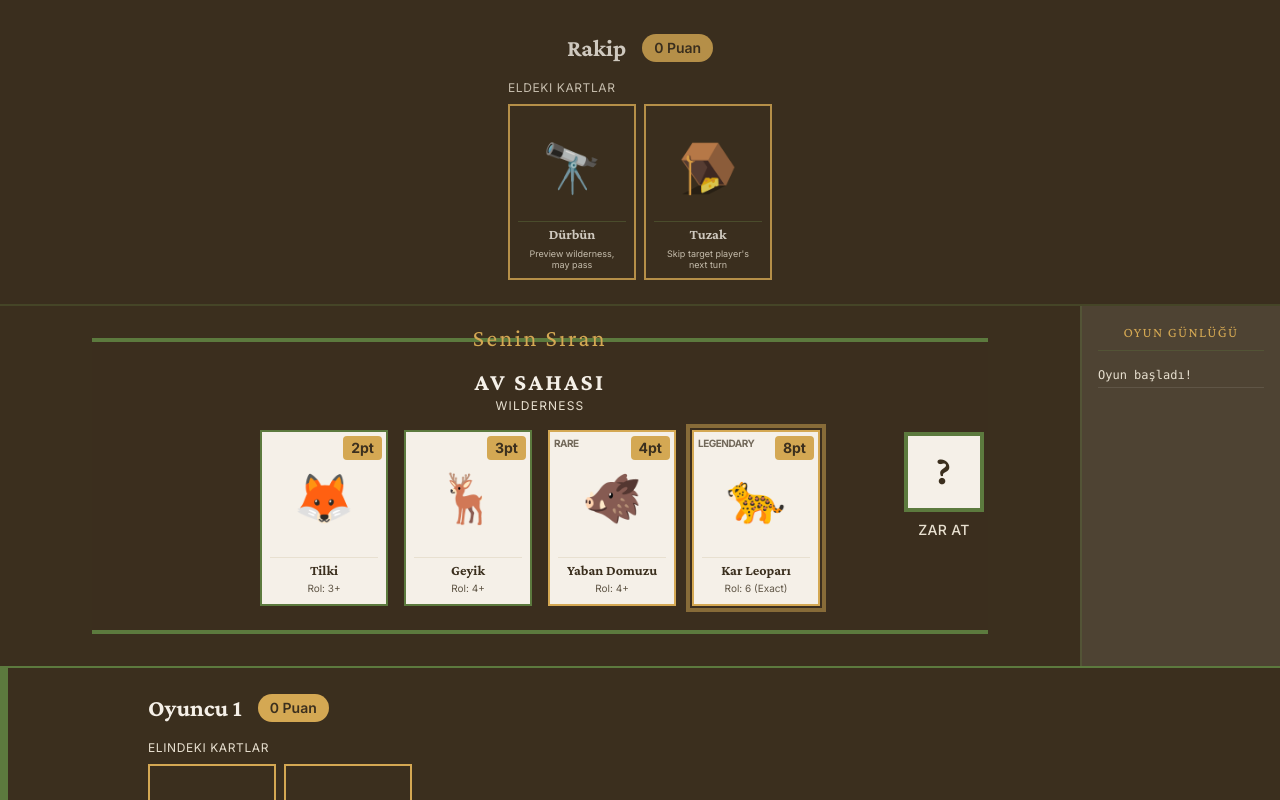
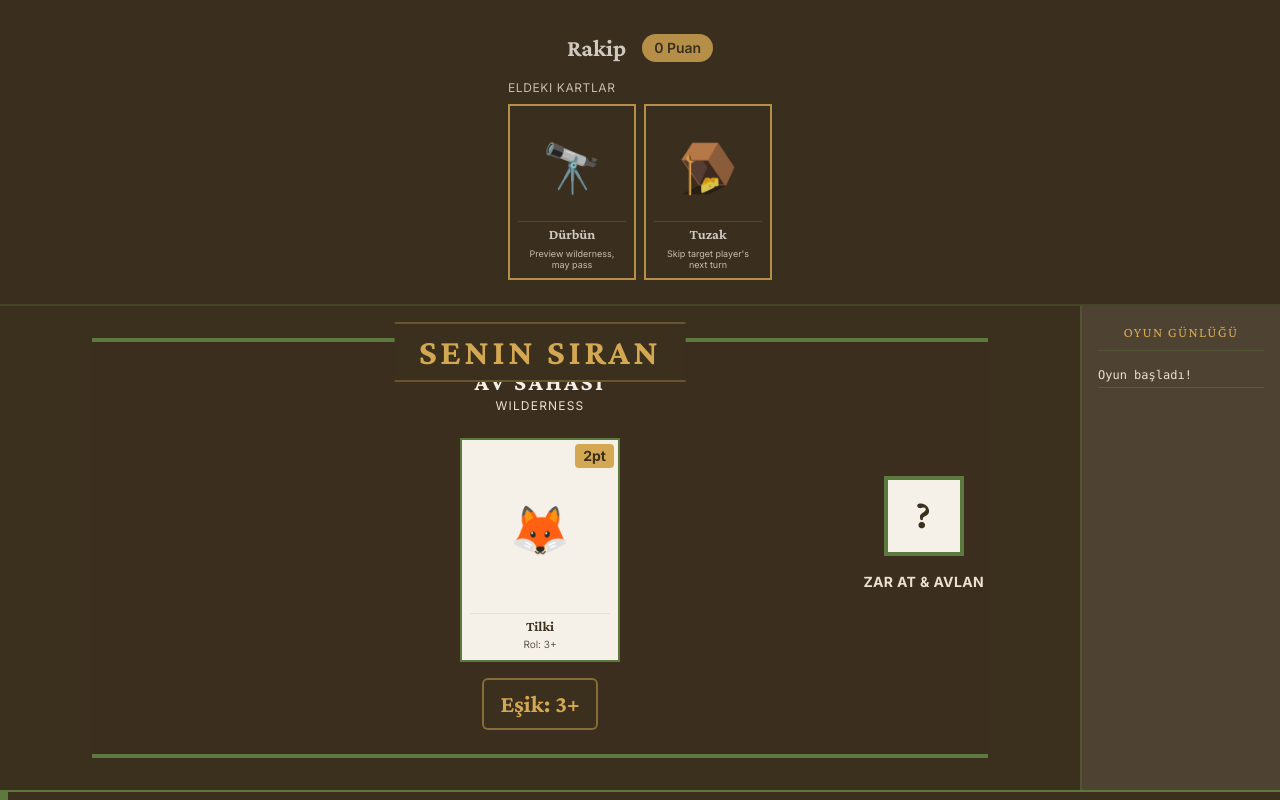
Before and after one commit to mustafa4631/project-hunter, a Next.js app: page /game in a window 1280 px wide. Both pictures are taken after a click on the button "Oyuna Başla". Shown: the top 800 px of the page. Built offline with nearby package versions, Linux system fonts and the light colour scheme.

Commit message:
refactor: consolidate game flow into rollAndClaim and restrict wilderness to single active prey

```diff
--- a/src/features/board/components/GameBoard.tsx
+++ b/src/features/board/components/GameBoard.tsx
@@ -92,7 +92,7 @@ export function GameBoard() {
 
         {/* Main Center Area */}
         <div className="flex-1 flex flex-col items-center justify-center gap-8 p-8 relative">
-          <div className="absolute top-4 font-serif text-2xl text-gold tracking-widest">
+          <div className="absolute top-4 left-1/2 -translate-x-1/2 font-serif text-4xl font-bold text-gold tracking-widest uppercase bg-earth-dark px-6 py-2 border-y-2 border-gold/30 z-20">
             {isPlayer1Turn ? 'Senin Sıran' : 'Rakibin Sırası'}
           </div>
           <WildernessZone />
--- a/src/features/board/components/WildernessZone.tsx
+++ b/src/features/board/components/WildernessZone.tsx
@@ -6,18 +6,17 @@ import useGameStore from '@/store/gameStore'
 import { cn } from '@/lib/utils'
 
 /**
- * Center play area showing available prey
+ * Center play area showing the current active prey
  */
 export function WildernessZone({ className, ...props }: React.HTMLAttributes<HTMLDivElement>) {
-  const { wilderness, diceRolled, diceValue, claimPrey, currentPlayerIndex, players } = useGameStore()
+  const { wilderness } = useGameStore()
 
-  const currentPlayer = players[currentPlayerIndex]
-  const isAITurn = currentPlayer?.isAI
+  const currentCard = wilderness[0]
 
   return (
     <div
       className={cn(
-        'flex flex-col items-center gap-4 p-6 bg-earth-dark/80 border-y-4 border-forest w-full max-w-4xl mx-auto',
+        'flex flex-col items-center gap-6 p-6 bg-earth-dark/80 border-y-4 border-forest w-full max-w-4xl mx-auto',
         className
       )}
       {...props}
@@ -31,42 +30,24 @@ export function WildernessZone({ className, ...props }: React.HTMLAttributes<HTM
         </span>
       </div>
 
-      <div className="flex flex-row justify-center gap-4 flex-wrap">
-        {wilderness.map((card, idx) => {
-          let canClaim = false
-          if (diceRolled && diceValue !== null) {
-            canClaim = card.id === 'p_leopard' ? diceValue === 6 : diceValue >= card.diceThreshold
-          }
-
-          const isInteractable = diceRolled && !isAITurn
-          const isClickable = isInteractable && canClaim
-
-          return (
-            <div
-              key={card.id || idx}
-              onClick={() => isClickable ? claimPrey(card.id) : undefined}
-              className={cn(
-                "transition-all",
-                isInteractable && !canClaim && "opacity-40",
-                isClickable && "cursor-pointer scale-105"
-              )}
-            >
+      <div className="flex flex-col items-center justify-center">
+        {currentCard ? (
+          <div className="flex flex-col items-center gap-4">
+            <div className="w-40 h-56">
               <PreyCard
-                card={card}
-                className={cn(isClickable && "border-gold shadow-none outline outline-4 outline-gold/50 outline-offset-2")}
+                card={currentCard}
+                className="w-full h-full shadow-none"
               />
             </div>
-          )
-        })}
-        {/* Fill empty slots with placeholders if needed, assuming exactly 4 for now */}
-        {Array.from({ length: Math.max(0, 4 - wilderness.length) }).map((_, idx) => (
-          <div
-            key={`empty-${idx}`}
-            className="w-32 h-44 border-2 border-dashed border-forest/50 bg-earth-dark flex items-center justify-center opacity-50"
-          >
-            <span className="text-forest text-2xl">?</span>
+            <div className="font-serif text-2xl text-gold font-bold bg-earth-dark px-4 py-2 border-2 border-gold/50 rounded-md">
+              Eşik: {currentCard.diceThreshold}{currentCard.id === 'p_leopard' ? ' (Tam 6)' : '+'}
+            </div>
           </div>
-        ))}
+        ) : (
+          <div className="w-40 h-56 border-2 border-dashed border-forest/50 bg-earth-dark flex items-center justify-center opacity-50">
+            <span className="text-forest text-2xl text-center">Doğa<br/>Boş</span>
+          </div>
+        )}
       </div>
     </div>
   )
--- a/src/features/dice/components/Dice.tsx
+++ b/src/features/dice/components/Dice.tsx
@@ -8,7 +8,7 @@ import useGameStore from '@/store/gameStore'
  * Visual representation of the Game Dice
  */
 export function Dice({ className, ...props }: React.HTMLAttributes<HTMLDivElement>) {
-  const { rollDice, diceValue, diceRolled, currentPlayerIndex, players, endTurn } = useGameStore()
+  const { rollAndClaim, diceValue, diceRolled, rollSuccess, currentPlayerIndex, players } = useGameStore()
 
   const currentPlayer = players[currentPlayerIndex]
   const isAITurn = currentPlayer?.isAI
@@ -16,11 +16,11 @@ export function Dice({ className, ...props }: React.HTMLAttributes<HTMLDivElemen
   const isDisabled = isAITurn || diceRolled
 
   return (
-    <div className="flex flex-col items-center gap-2">
+    <div className="flex flex-col items-center gap-4">
       <div
         role="button"
         tabIndex={isDisabled ? -1 : 0}
-        onClick={() => !isDisabled && rollDice()}
+        onClick={() => !isDisabled && rollAndClaim()}
         className={cn(
           'flex items-center justify-center w-20 h-20 bg-parchment border-4 transition-colors select-none',
           diceRolled ? 'border-gold' : 'border-forest',
@@ -34,17 +34,20 @@ export function Dice({ className, ...props }: React.HTMLAttributes<HTMLDivElemen
           {diceValue !== null ? diceValue : '?'}
         </span>
       </div>
-      <div className="flex flex-col items-center">
-        <span className={cn("font-sans text-sm font-medium tracking-wide uppercase", diceRolled ? "text-gold" : "text-parchment-dark")}>
-          {diceRolled ? 'Av Seç!' : 'Zar At'}
-        </span>
-        {diceRolled && !isAITurn && (
-          <button
-            onClick={endTurn}
-            className="mt-2 text-xs text-parchment-dark underline hover:text-parchment"
-          >
-            Turu Bitir
-          </button>
+      <div className="flex flex-col items-center min-h-[3rem]">
+        {!diceRolled ? (
+          <span className="font-sans text-sm font-bold tracking-wide uppercase text-parchment-dark">
+            Zar At & Avlan
+          </span>
+        ) : (
+          <div className="text-center font-bold">
+            {rollSuccess === true && (
+              <span className="text-gold block">✓ Avlandı!</span>
+            )}
+            {rollSuccess === false && (
+              <span className="text-parchment-dark/70 block">✗ Yetersiz — sıra rakibe geçti</span>
+            )}
+          </div>
         )}
       </div>
     </div>
--- a/src/store/gameStore.ts
+++ b/src/store/gameStore.ts
@@ -1,11 +1,10 @@
 import { create } from 'zustand'
-import { GameState, PreyCard, ToolCard, Player } from '@/types/game'
+import { GameState, Player } from '@/types/game'
 import { PREY_CARDS, TOOL_CARDS } from '@/features/cards/data/cards'
 
 export interface GameStore extends GameState {
   initGame: (playerName: string) => void
-  rollDice: () => void
-  claimPrey: (preyId: string) => void
+  rollAndClaim: () => void
   endTurn: () => void
   playTrap: (targetPlayerId: string) => void
   playBinoculars: () => void
@@ -16,6 +15,7 @@ export interface GameStore extends GameState {
 
   diceValue: number | null
   diceRolled: boolean
+  rollSuccess: boolean | null
   binocularsActive: boolean
   pendingTrapTarget: boolean
   gameMessage: string
@@ -46,6 +46,7 @@ const useGameStore = create<GameStore>()((set, get) => ({
 
   diceValue: null,
   diceRolled: false,
+  rollSuccess: null,
   binocularsActive: false,
   pendingTrapTarget: false,
   gameMessage: '',
@@ -57,7 +58,7 @@ const useGameStore = create<GameStore>()((set, get) => ({
     const shuffledPrey = shuffleArray([...PREY_CARDS])
     const shuffledTools = shuffleArray([...TOOL_CARDS])
 
-    const wilderness = shuffledPrey.splice(0, 4)
+    const wilderness = shuffledPrey.splice(0, 1) // Exactly 1 card
 
     const player1: Player = {
       id: 'p1',
@@ -94,6 +95,7 @@ const useGameStore = create<GameStore>()((set, get) => ({
       log: ['Oyun başladı!'],
       diceValue: null,
       diceRolled: false,
+      rollSuccess: null,
       binocularsActive: false,
       pendingTrapTarget: false,
       gameMessage: '',
@@ -104,11 +106,14 @@ const useGameStore = create<GameStore>()((set, get) => ({
     }
   },
 
-  rollDice: () => {
+  rollAndClaim: () => {
     const state = get()
     if (state.diceRolled) return
 
     const currentPlayer = state.players[state.currentPlayerIndex]
+    const prey = state.wilderness[0]
+    if (!prey) return
+
     let rawRoll = Math.floor(Math.random() * 6) + 1
 
     let roll = rawRoll
@@ -123,54 +128,49 @@ const useGameStore = create<GameStore>()((set, get) => ({
       set({ players: updatedPlayers })
     }
 
+    const isLegendarySnowLeopard = prey.id === 'p_leopard'
+    const success = isLegendarySnowLeopard ? roll === 6 : roll >= prey.diceThreshold
+
     set({
       diceValue: roll,
       diceRolled: true,
+      rollSuccess: success,
       log: [logMsg, ...state.log]
     })
-  },
 
-  claimPrey: (preyId: string) => {
-    const state = get()
-    if (!state.diceRolled || state.diceValue === null) return
-
-    const preyIndex = state.wilderness.findIndex(p => p.id === preyId)
-    if (preyIndex === -1) return
-    const prey = state.wilderness[preyIndex]
-
-    const isLegendarySnowLeopard = prey.id === 'p_leopard'
-    const canClaim = isLegendarySnowLeopard
-      ? state.diceValue === 6
-      : state.diceValue >= prey.diceThreshold
-
-    const currentPlayer = state.players[state.currentPlayerIndex]
-
-    if (canClaim) {
-      const newWilderness = [...state.wilderness]
-      newWilderness.splice(preyIndex, 1)
-
-      const newPlayers = [...state.players]
-      const player = { ...currentPlayer }
+    setTimeout(() => {
+       const currentState = get()
+       if (success) {
+          const newPlayers = [...currentState.players]
+          const player = { ...currentState.players[currentState.currentPlayerIndex] }
           player.caughtPrey = [...player.caughtPrey, prey]
           player.score += prey.points
-      newPlayers[state.currentPlayerIndex] = player
+          newPlayers[currentState.currentPlayerIndex] = player
 
           set({
-        wilderness: newWilderness,
+             wilderness: [],
              players: newPlayers,
-        log: [`${player.name}, ${prey.nameTr} avladı! (+${prey.points}p)`, ...state.log],
+             log: [`${player.name}, ${prey.nameTr} avladı! (+${prey.points}p)`, ...currentState.log],
              diceRolled: false,
              diceValue: null,
+             rollSuccess: null,
              binocularsActive: false
           })
-
           get()._refillWilderness()
           get().endTurn()
        } else {
+          const failMessage = currentPlayer.isAI
+            ? 'Rakip tutturamadı, sıra sende.'
+            : 'Tutturamadın, sıra rakibe geçti.'
           set({
-        log: ['Yetersiz zar!', ...state.log]
+             log: [failMessage, ...currentState.log],
+             diceRolled: false,
+             diceValue: null,
+             rollSuccess: null
           })
+          get().endTurn()
        }
+    }, 1500)
   },
 
   endTurn: () => {
@@ -195,6 +195,7 @@ const useGameStore = create<GameStore>()((set, get) => ({
       currentPlayerIndex: nextPlayerIndex,
       diceValue: null,
       diceRolled: false,
+      rollSuccess: null,
       binocularsActive: false,
       pendingTrapTarget: false
     })
@@ -283,39 +284,18 @@ const useGameStore = create<GameStore>()((set, get) => ({
          }
       }
 
-      // Check if any prey is definitely claimable right now without rolling (not possible, must roll)
-
-      // Decide to use bait? If max diceThreshold is 5 or 6, might use bait
-      if (state.wilderness.some(p => p.diceThreshold >= 5)) {
+      const prey = state.wilderness[0]
+      if (prey) {
+        if (prey.diceThreshold >= 5) {
           const baitIndex = aiPlayer.hand.findIndex(c => c.toolType === 'bait')
           if (baitIndex !== -1) {
             get().playBait()
           }
         }
+      }
 
       setTimeout(() => {
-        get().rollDice()
-
-        setTimeout(() => {
-           const afterRollState = get()
-           const roll = afterRollState.diceValue
-           if (roll !== null) {
-              const claimable = afterRollState.wilderness.filter(p => {
-                if (p.id === 'p_leopard') return roll === 6
-                return roll >= p.diceThreshold
-              })
-
-              if (claimable.length > 0) {
-                 // Pick highest points
-                 const bestPrey = claimable.reduce((prev, curr) => (prev.points > curr.points) ? prev : curr)
-                 get().claimPrey(bestPrey.id)
-              } else {
-                 afterRollState.endTurn()
-              }
-           } else {
-             get().endTurn()
-           }
-        }, 1000)
+        get().rollAndClaim()
       }, 1000)
     }, 1000)
   },
@@ -325,7 +305,7 @@ const useGameStore = create<GameStore>()((set, get) => ({
     let newWilderness = [...state.wilderness]
     let newDeck = [...state.deck]
 
-    while (newWilderness.length < 4 && newDeck.length > 0) {
+    if (newWilderness.length === 0 && newDeck.length > 0) {
       newWilderness.push(newDeck.shift()!)
     }
 
@@ -333,6 +313,9 @@ const useGameStore = create<GameStore>()((set, get) => ({
       wilderness: newWilderness,
       deck: newDeck
     })
+
+    // Check if game is over after refill attempt
+    get()._checkGameOver()
   },
 
   _checkGameOver: () => {
```
Lines whose indentation alone changed are shown as unchanged.
